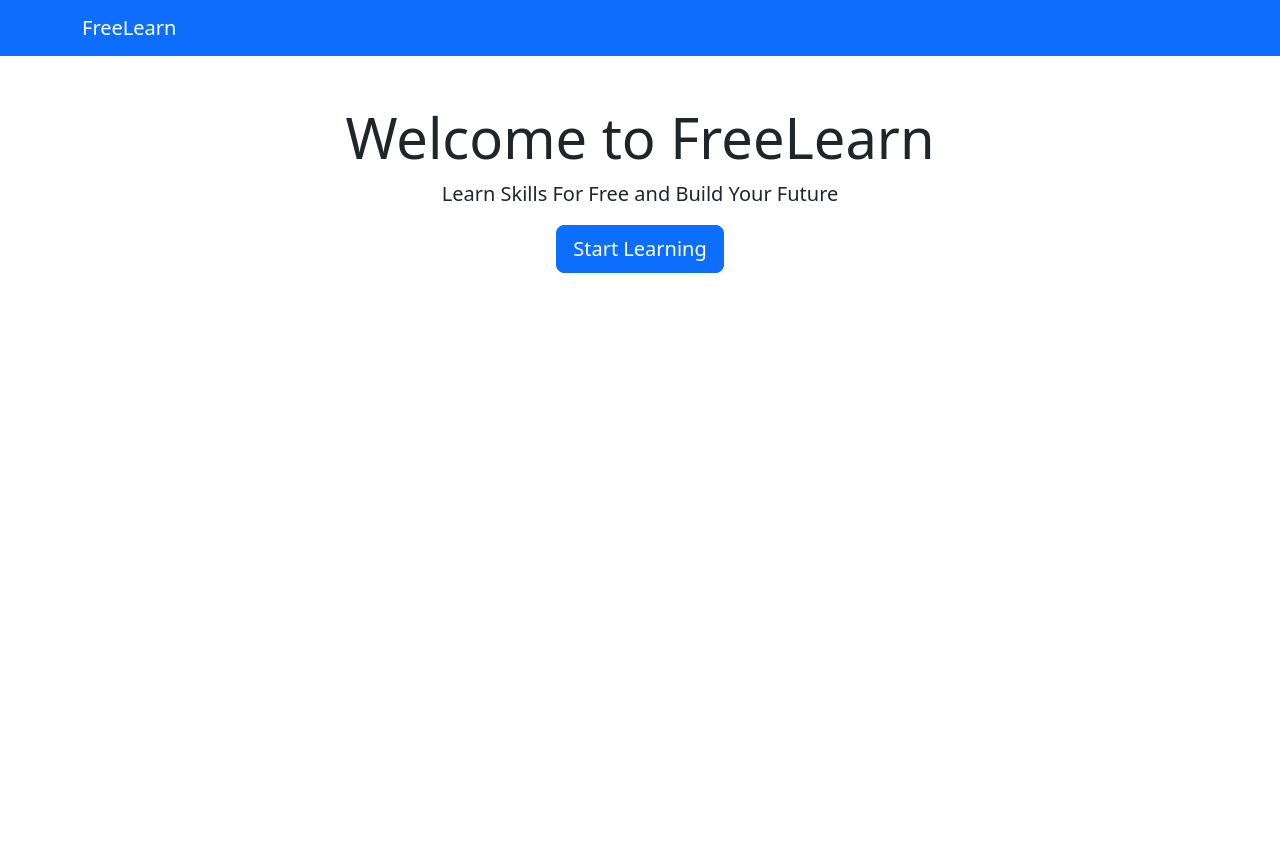
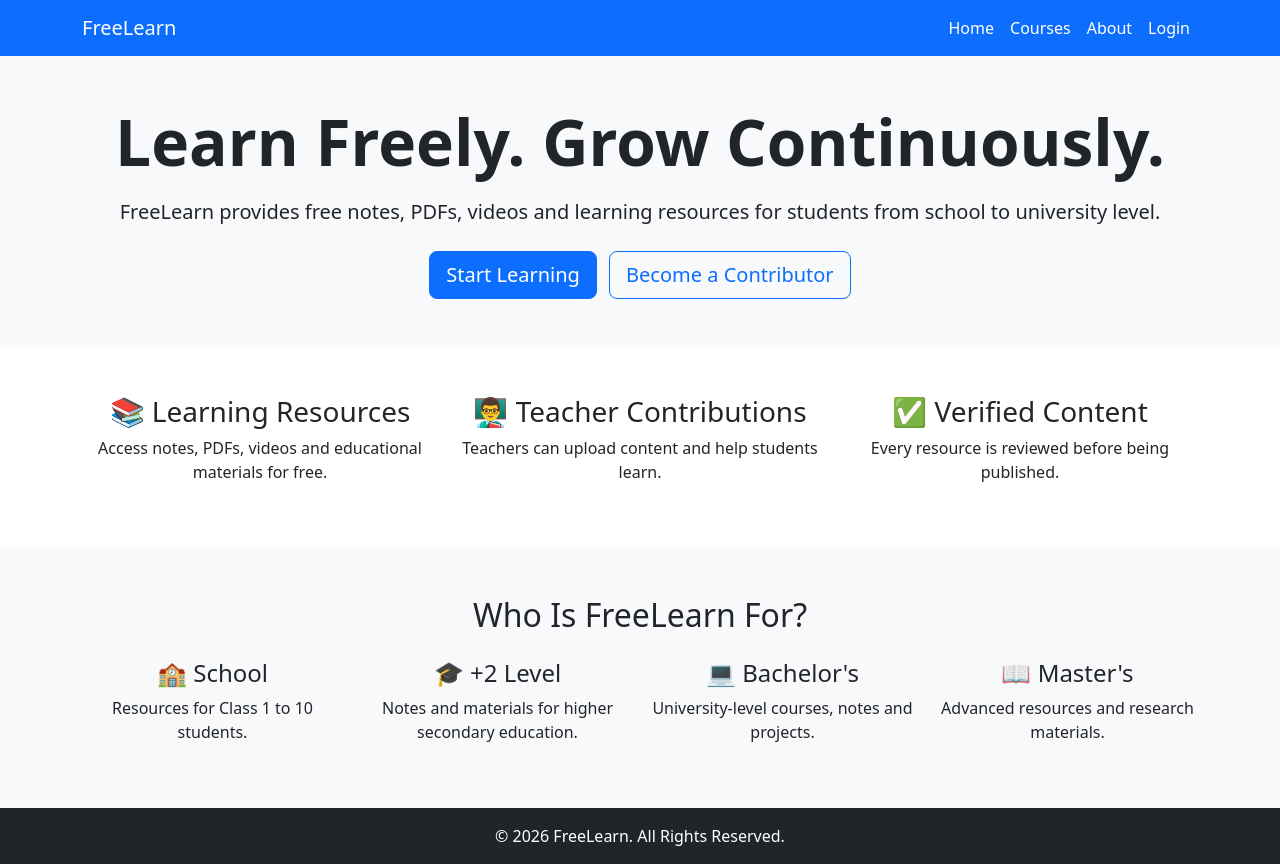
Before and after one commit to AakashLimbbu/freelearn, a Django app: page / in a window 1280 px wide. Before the commit the page ends 273 px from the top, so only its background shows below. Run offline with Django 5.2, Linux system fonts and the light colour scheme.

Commit message:
Added target audience and improved homepage layout

```diff
--- a/learning/templates/learning/home.html
+++ b/learning/templates/learning/home.html
@@ -9,23 +9,109 @@
 </head>
 <body>
 
+<!-- Navbar -->
 <nav class="navbar navbar-expand-lg navbar-dark bg-primary">
     <div class="container">
         <a class="navbar-brand" href="#">FreeLearn</a>
+
+        <div class="navbar-nav ms-auto">
+            <a class="nav-link text-white" href="#">Home</a>
+            <a class="nav-link text-white" href="#">Courses</a>
+            <a class="nav-link text-white" href="#">About</a>
+            <a class="nav-link text-white" href="#">Login</a>
+        </div>
     </div>
 </nav>
 
-<div class="container text-center mt-5">
-    <h1 class="display-4">Welcome to FreeLearn</h1>
+<!-- Hero Section -->
+<section class="py-5 text-center bg-light">
+    <div class="container">
 
-    <p class="lead">
-        Learn Skills For Free and Build Your Future
-    </p>
+        <h1 class="display-3 fw-bold">
+            Learn Freely. Grow Continuously.
+        </h1>
 
-    <button class="btn btn-primary btn-lg">
-        Start Learning
-    </button>
-</div>
+        <p class="lead mt-3">
+            FreeLearn provides free notes, PDFs, videos and learning resources
+            for students from school to university level.
+        </p>
+
+        <div class="mt-4">
+            <a href="#" class="btn btn-primary btn-lg me-2">
+                Start Learning
+            </a>
+
+            <a href="#" class="btn btn-outline-primary btn-lg">
+                Become a Contributor
+            </a>
+        </div>
+
+    </div>
+</section>
+<!-- Features Section -->
+<section class="container py-5">
+    <div class="row text-center">
+
+        <div class="col-md-4">
+            <h3>📚 Learning Resources</h3>
+            <p>
+                Access notes, PDFs, videos and educational materials for free.
+            </p>
+        </div>
+
+        <div class="col-md-4">
+            <h3>👨‍🏫 Teacher Contributions</h3>
+            <p>
+                Teachers can upload content and help students learn.
+            </p>
+        </div>
+
+        <div class="col-md-4">
+            <h3>✅ Verified Content</h3>
+            <p>
+                Every resource is reviewed before being published.
+            </p>
+        </div>
+
+    </div>
+</section>
+
+<section class="py-5 bg-light">
+    <div class="container text-center">
+
+        <h2 class="mb-4">Who Is FreeLearn For?</h2>
+
+        <div class="row">
+
+            <div class="col-md-3">
+                <h4>🏫 School</h4>
+                <p>Resources for Class 1 to 10 students.</p>
+            </div>
+
+            <div class="col-md-3">
+                <h4>🎓 +2 Level</h4>
+                <p>Notes and materials for higher secondary education.</p>
+            </div>
+
+            <div class="col-md-3">
+                <h4>💻 Bachelor's</h4>
+                <p>University-level courses, notes and projects.</p>
+            </div>
+
+            <div class="col-md-3">
+                <h4>📖 Master's</h4>
+                <p>Advanced resources and research materials.</p>
+            </div>
+
+        </div>
+
+    </div>
+</section>
+
+<!-- Footer -->
+<footer class="bg-dark text-white text-center p-3">
+    © 2026 FreeLearn. All Rights Reserved.
+</footer>
 
 </body>
 </html>
```
